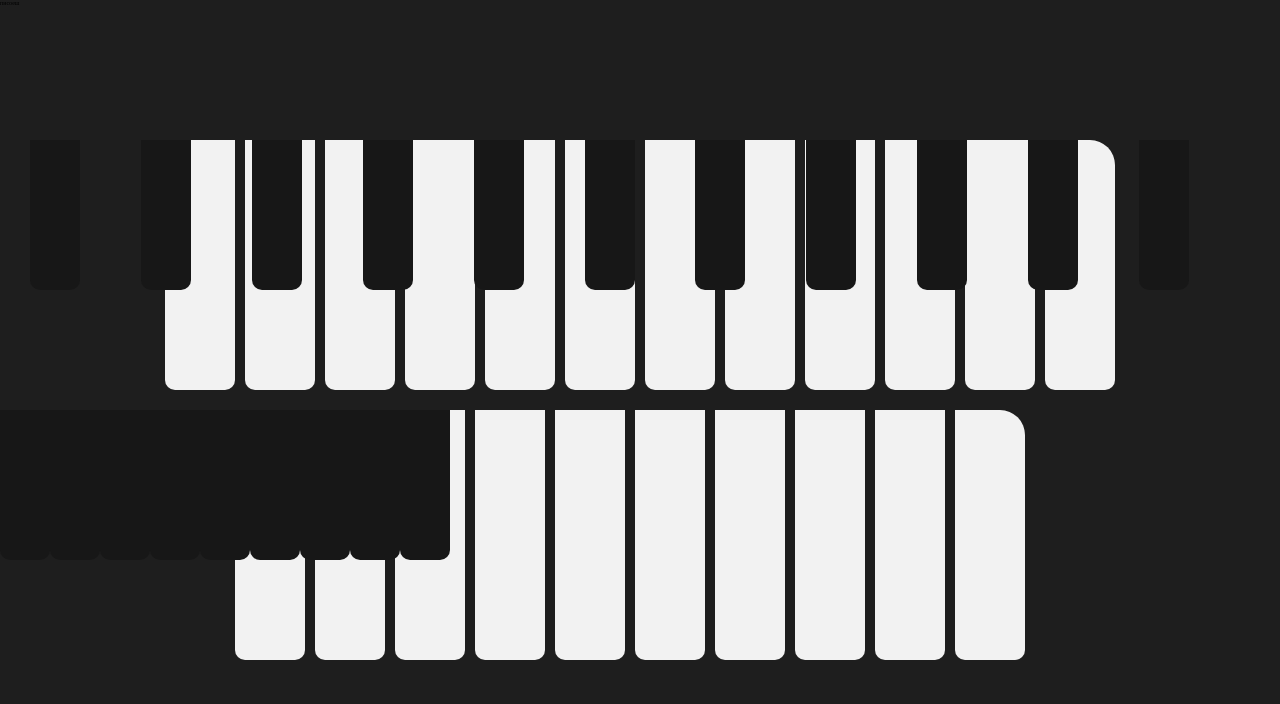
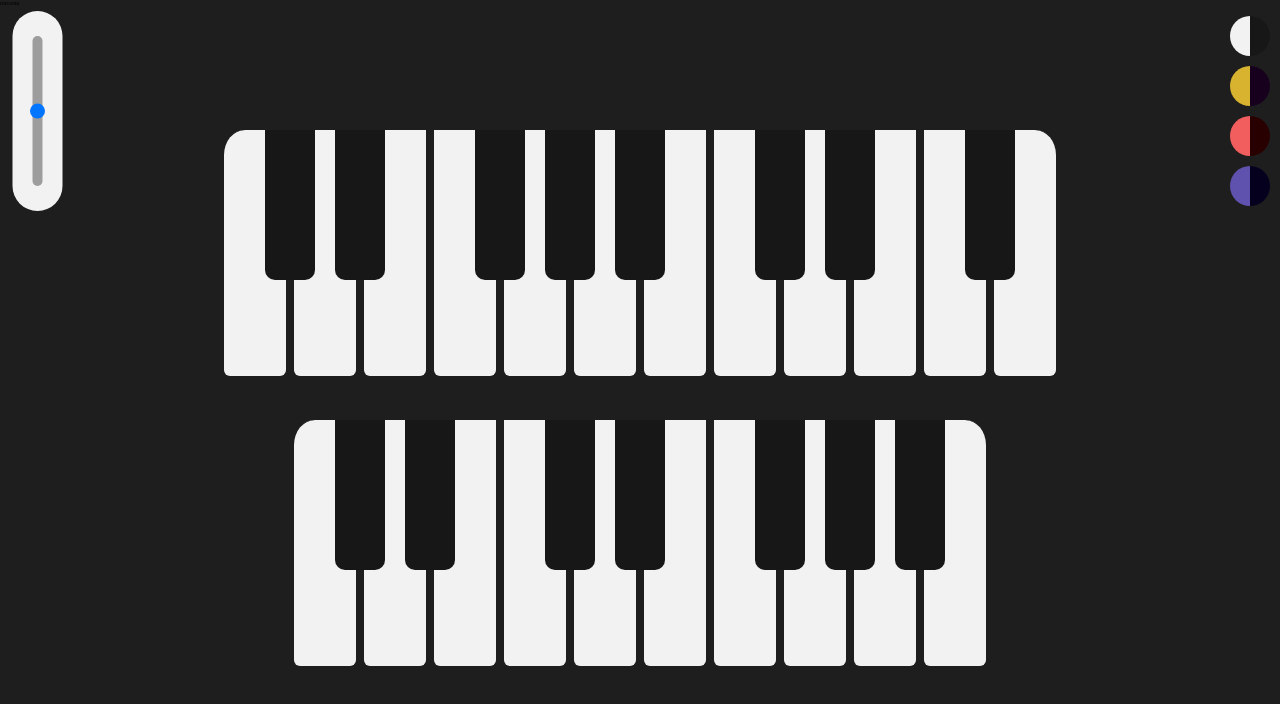
Before and after one commit to Svygzhryr/SvygzhryrPiano, a React (Create React App) app: page / in a window 1280 px wide. Shown: the top 704 px of the page. Built offline with nearby package versions, Linux system fonts and the light colour scheme.

Commit message:
For the machine is immortal.

```diff
--- a/src/App.js
+++ b/src/App.js
@@ -1,12 +1,14 @@
 import './css/reset.css'
 import './css/app.scss'
 import Piano from './components/Piano';
+import UI from './components/UI';
 
 function App() {
   return (
     <div className="App">
       <div>писоеш</div>
         <Piano/>
+        <UI/>
     </div>
   );
 }
--- a/src/components/Piano.jsx
+++ b/src/components/Piano.jsx
@@ -6,57 +6,47 @@ export default function Piano() {
     <div className='piano'>
         <div className='piano_wrapper'>
             <div className='upper_keyboard'>
-                <div className='upper_sharps'>
-                    <button className='button_sharp'></button>
-                    <button className='button_sharp'></button>
-                    <button className='button_sharp'></button>
-                    <button className='button_sharp'></button>
-                    <button className='button_sharp'></button>
-                    <button className='button_sharp'></button>
-                    <button className='button_sharp'></button>
-                    <button className='button_sharp'></button>
-                    <button className='button_sharp'></button>
-                    <button className='button_sharp'></button>
-                    <button className='button_sharp'></button>
-
-                </div>
                 <div className='upper_buttons'>
                     <button className='button'></button>
+                    <button className='button_sharp'></button>
+                    <button className='button'></button>
+                    <button className='button_sharp'></button>
                     <button className='button'></button>
                     <button className='button'></button>
+                    <button className='button_sharp'></button>
+                    <button className='button'></button>
+                    <button className='button_sharp'></button>
+                    <button className='button'></button>
+                    <button className='button_sharp'></button>
                     <button className='button'></button>
                     <button className='button'></button>
+                    <button className='button_sharp'></button>
+                    <button className='button'></button>
+                    <button className='button_sharp'></button>
                     <button className='button'></button>
                     <button className='button'></button>
-                    <button className='button'></button>
-                    <button className='button'></button>
-                    <button className='button'></button>
-                    <button className='button'></button>
+                    <button className='button_sharp'></button>
                     <button className='button'></button>
                 </div>
             </div>
             <div className='lower_keyboard'>
-            <div className="lower_sharps">
-            <button className='button_sharp'></button>
-                    <button className='button_sharp'></button>
-                    <button className='button_sharp'></button>
-                    <button className='button_sharp'></button>
-                    <button className='button_sharp'></button>
-                    <button className='button_sharp'></button>
-                    <button className='button_sharp'></button>
-                    <button className='button_sharp'></button>
-                    <button className='button_sharp'></button>
-            </div>
                 <div className='lower_buttons'>
                         <button className='button'></button>
+                        <button className='button_sharp'></button>
+                        <button className='button'></button>
+                        <button className='button_sharp'></button>
                         <button className='button'></button>
                         <button className='button'></button>
+                        <button className='button_sharp'></button>
+                        <button className='button'></button>
+                        <button className='button_sharp'></button>
                         <button className='button'></button>
                         <button className='button'></button>
+                        <button className='button_sharp'></button>
                         <button className='button'></button>
+                        <button className='button_sharp'></button>
                         <button className='button'></button>
-                    <button className='button'></button>
-                    <button className='button'></button>
+                        <button className='button_sharp'></button>
                         <button className='button'></button>
                 </div>
             </div>
--- a/src/components/UI.jsx
+++ b/src/components/UI.jsx
@@ -1,12 +1,18 @@
 import React from 'react'
+import '../css/ui.scss'
 
 export default function UI() {
   return (
     <div className='controls'>
-        <div>
-            <input type=""/>
+        <div className='slider_wrapper'>
+            <input className='range' type='range'/>
         </div>
-
+        <div className='theme_wrapper'>
+          <button className="theme_selector theme_1"></button>
+          <button className="theme_selector theme_2"></button>
+          <button className="theme_selector theme_3"></button>
+          <button className="theme_selector theme_4"></button>
+        </div>
     </div>
   )
 }
--- a/src/css/piano.scss
+++ b/src/css/piano.scss
@@ -6,7 +6,6 @@
     top: 50%;
     left: 50%;
     transform: translate(-50%, -50%);
-
     width: 100%;
 }
 
@@ -14,16 +13,17 @@
     width: 7rem;
     height: 25rem;
     background-color: $primary_button;
-    border: none;
+    border: 4px solid $primary_background;
+    border-top: none;
     border-radius: 0 0 1rem 1rem;
+    box-sizing: border-box;
 
-    &:first-child {
-        border-radius: 2.5rem 0 1rem 1rem;
+    &:hover {
+        cursor: pointer;
     }
-    &:last-child {
-        border-radius: 0 2.5rem 1rem 1rem;
-    }
+
 }
+
 
 .button_sharp {
     background-color: $primary_sharp;
@@ -32,54 +32,39 @@
     height: 15rem;
     z-index: 100;
     border-radius: 0 0 1rem 1rem;
+    margin-left: -2.5rem;
+    margin-right: -2.5rem;
+
+    &:hover {
+        cursor: pointer;
+    }
 }
 
-.upper_keyboard {
-    position: relative;
+.upper_buttons>.button:first-child,
+.lower_buttons>.button:first-child {
+    border-radius: 2.5rem 0 1rem 1rem;
+}
 
-    .upper_sharps {
-        width: 100%;
-        position: absolute;
-        display: grid;
-        justify-content: space-around;
-        grid-template-columns: (8, 1fr);
-        grid-template-rows: 1fr;
-        grid-template-areas: ". . . . . . . . . . . .";
-    }
-
-    .upper_buttons {
-        display: grid;
-        justify-content: center;
-        grid-template-columns: (12, 1fr);
-        grid-template-rows: 1fr;
-        gap: 1rem;
-        grid-template-areas:
-          ". . . . . . . . . . . .";
-    }
+.upper_buttons>.button:last-child,
+.lower_buttons>.button:last-child {
+    border-radius: 0 2.5rem 1rem 1rem;
 }
 
 
 
-
+.upper_keyboard {
+    display: flex;
+    justify-content: center;
+    .upper_buttons {
+        display: flex;
+    }
+}
 
 .lower_keyboard {
-
-    position: relative;
-    margin-top: 2rem;
-
-
-    .lower_sharps {
-        position: absolute;
+    margin-top: 4rem;
+    display: flex;
+    justify-content: center;
+    .lower_buttons {
+        display: flex;
     }
-
-    .lower_buttons {
-        display: grid;
-        justify-content: center;
-        grid-template-columns: (10, 1fr);
-        grid-template-rows: 1fr;
-        gap: 1rem;
-        grid-template-areas:
-          ". . . . . . . . . . . .";
-    }
-
 }
--- /dev/null
+++ b/src/css/ui.scss
@@ -0,0 +1,90 @@
+@import './variables';
+
+.controls {
+    position: absolute;
+    display: flex;
+    justify-content: space-between;
+    width: 100%;
+}
+
+.slider_wrapper {
+    background-color: $primary_button;
+    transform: rotate(-90deg) translate(-40%, -125%);
+    width: 20rem;
+    height: 5rem;
+    display: flex;
+    justify-content: center;
+    align-items: center;
+    border-radius: 100rem;
+}
+
+input[type=range].range {
+     width: 15rem;
+     height: 1rem;
+     -webkit-appearance: none;
+     border-radius: 100rem;
+     background-color: $primary_button_active;
+
+}
+
+input[type=range].range::-moz-range-thumb {
+    background-color: $primary_sharp;
+    border: none;
+    width: 2rem;
+    height: 2rem;
+    border-radius: 100rem;
+}
+
+input[type=range].range::-moz-range-progress {
+    background: $primary_background;
+    height: 100%;
+    border-radius: 100rem;
+}
+
+.theme_wrapper {
+    margin: 0 1rem;
+}
+
+.theme_selector {
+    padding: 0;
+    border-radius: 50%;
+    width: 4rem;
+    margin: 1rem 0;
+    height: 4rem;
+    border: none;
+    display: flex;
+
+    transition: all .2s;
+}
+
+.theme_1 {
+    background: linear-gradient(90deg, $primary_button 50%, $primary_sharp 50%);
+
+    &:hover {
+        background: linear-gradient(90deg, $primary_sharp 50%, $primary_button 50%);
+    }
+}
+
+.theme_2 {
+    background: linear-gradient(90deg, $purplish_button_active 50%, $purplish_sharp 50%);
+
+    &:hover {
+        background: linear-gradient(90deg, $purplish_sharp 50%, $purplish_button_active 50%);
+    }
+}
+
+.theme_3 {
+    background: linear-gradient(90deg, $reddish_button_active 50%, $reddish_sharp 50%);
+
+    &:hover {
+        background: linear-gradient(90deg, $reddish_sharp 50%, $reddish_button_active 50%);
+    }
+}
+
+.theme_4 {
+    background: linear-gradient(90deg, $bluish_button_active 50%, $bluish_sharp 50%);
+
+    &:hover {
+        background: linear-gradient(90deg, $bluish_sharp 50%, $bluish_button_active 50%);
+    }
+}
```
Lines whose indentation alone changed are shown as unchanged.
